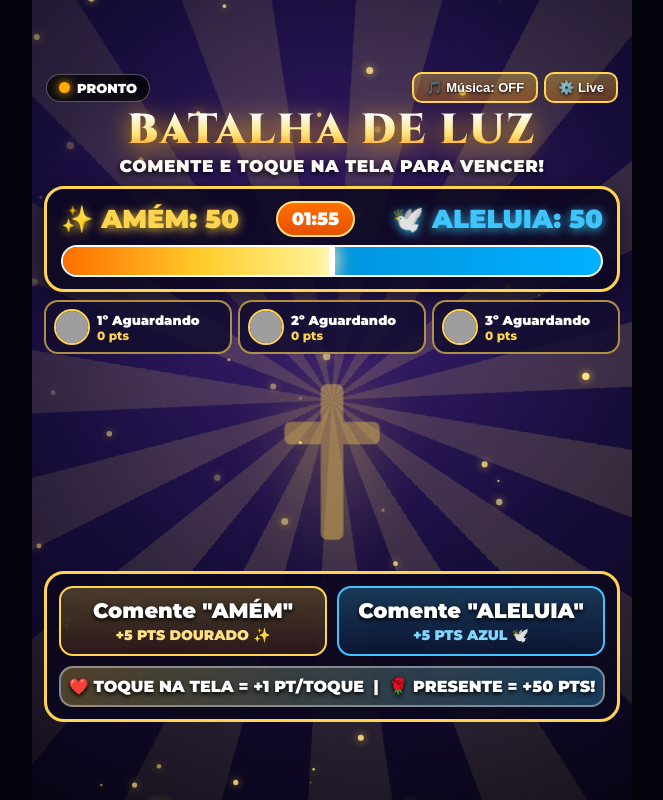
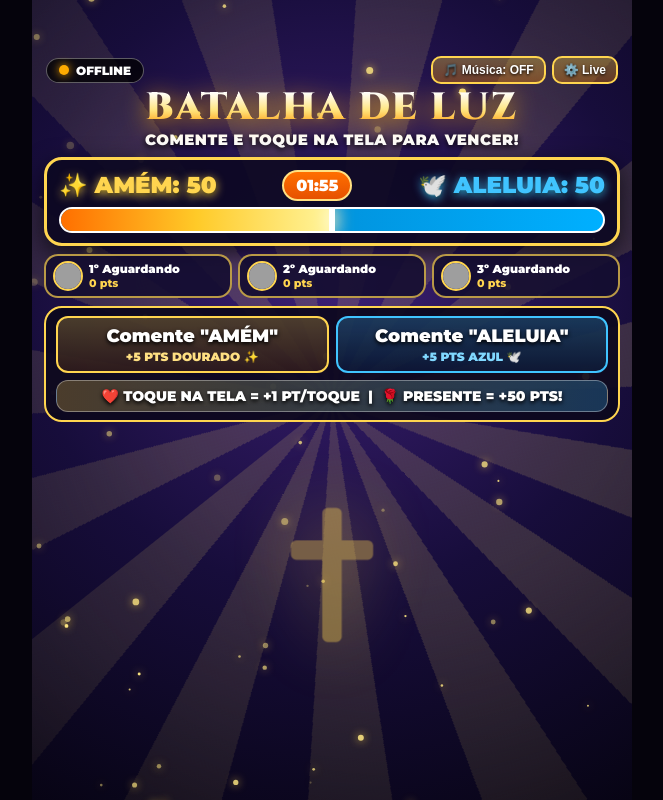
Before and after one commit to paginainsta32-bit/batalha-de-luz, a plain HTML site: page index.html in a window 1280 px wide. Shown: the whole page, without its empty margins (308-971 px from the left). Drawn offline with Linux system fonts and the light colour scheme; grey boxes are pictures that could not be loaded.

Commit message:
Refactor styles and add bottom-cta section
Updated styles for various elements, including padding, margin, and font sizes. Added new bottom-cta section for commands above the chat area.

```diff
--- a/index.html
+++ b/index.html
@@ -35,9 +35,9 @@
       overflow: hidden;
       display: flex;
       flex-direction: column;
-      justify-content: space-between;
-      padding-top: 68px;
-      padding-bottom: 72px;
+      justify-content: flex-start;
+      padding-top: 54px;
+      padding-bottom: 12px;
     }
 
     canvas#fx-canvas {
@@ -77,32 +77,33 @@
     .top-section {
       position: relative;
       z-index: 15;
-      padding: 4px 14px;
+      padding: 2px 14px;
       text-align: center;
+      flex-shrink: 0;
     }
 
     .status-bar {
       display: flex;
       justify-content: space-between;
       align-items: center;
-      margin-bottom: 6px;
+      margin-bottom: 4px;
     }
 
     .ws-badge {
       display: inline-flex;
       align-items: center;
       gap: 7px;
-      background: rgba(0, 0, 0, 0.7);
-      border: 1.5px solid rgba(255, 255, 255, 0.3);
-      padding: 5px 12px;
+      background: rgba(0, 0, 0, 0.75);
+      border: 1.5px solid rgba(255, 255, 255, 0.35);
+      padding: 4px 12px;
       border-radius: 999px;
-      font-size: 13px;
+      font-size: 12px;
       font-weight: 900;
     }
 
     .ws-dot {
-      width: 11px;
-      height: 11px;
+      width: 10px;
+      height: 10px;
       border-radius: 50%;
       background: #ffab00;
       box-shadow: 0 0 10px #ffab00;
@@ -121,9 +122,9 @@
       background: linear-gradient(180deg, rgba(255,215,64,0.35), rgba(255,143,0,0.35));
       border: 2px solid #ffd54f;
       color: #fff;
-      padding: 6px 12px;
+      padding: 5px 10px;
       border-radius: 10px;
-      font-size: 13px;
+      font-size: 12px;
       font-weight: 900;
       cursor: pointer;
       text-shadow: 0 1px 3px #000;
@@ -131,7 +132,7 @@
 
     .game-title {
       font-family: 'Cinzel', serif;
-      font-size: clamp(32px, 8.2vw, 42px);
+      font-size: clamp(28px, 7.6vw, 38px);
       font-weight: 900;
       letter-spacing: 2px;
       line-height: 1.05;
@@ -142,11 +143,11 @@
     }
 
     .subtitle {
-      font-size: clamp(14px, 3.8vw, 17px);
+      font-size: clamp(12.5px, 3.4vw, 15px);
       color: #fff;
       font-weight: 900;
-      letter-spacing: 0.6px;
-      margin-top: 3px;
+      letter-spacing: 0.5px;
+      margin-top: 2px;
       text-transform: uppercase;
       text-shadow: 0 2px 6px #000;
     }
@@ -155,39 +156,40 @@
     .tug-wrapper {
       position: relative;
       z-index: 15;
-      margin: 6px 12px;
-      background: rgba(13, 8, 34, 0.9);
+      margin: 6px 12px 4px;
+      background: rgba(13, 8, 34, 0.92);
       border: 3px solid #ffd54f;
-      border-radius: 20px;
-      padding: 12px 14px;
-      box-shadow: 0 10px 30px rgba(0, 0, 0, 0.7);
+      border-radius: 18px;
+      padding: 10px 12px;
+      box-shadow: 0 8px 25px rgba(0, 0, 0, 0.7);
+      flex-shrink: 0;
     }
 
     .scores-row {
       display: flex;
       justify-content: space-between;
       align-items: center;
-      margin-bottom: 8px;
+      margin-bottom: 6px;
       font-weight: 900;
     }
 
     .team-amen-label {
-      font-size: clamp(20px, 5.2vw, 26px);
+      font-size: clamp(17px, 4.6vw, 23px);
       color: #ffd54f;
       text-shadow: 0 2px 10px rgba(255, 213, 79, 0.9), 0 2px 3px #000;
     }
 
     .team-aleluia-label {
-      font-size: clamp(20px, 5.2vw, 26px);
+      font-size: clamp(17px, 4.6vw, 23px);
       color: #40c4ff;
       text-shadow: 0 2px 10px rgba(64, 196, 255, 0.9), 0 2px 3px #000;
     }
 
     .timer-pill {
       background: linear-gradient(180deg, #ff6f00, #e65100);
-      padding: 5px 14px;
+      padding: 4px 12px;
       border-radius: 999px;
-      font-size: 18px;
+      font-size: 16px;
       font-weight: 900;
       color: #fff;
       border: 2px solid #ffe082;
@@ -196,7 +198,7 @@
     .progress-track {
       position: relative;
       width: 100%;
-      height: 32px;
+      height: 26px;
       background: linear-gradient(90deg, #0277bd, #00b0ff);
       border-radius: 999px;
       overflow: hidden;
@@ -230,24 +232,25 @@
       display: flex;
       justify-content: space-between;
       gap: 6px;
-      margin: 2px 12px;
+      margin: 4px 12px;
+      flex-shrink: 0;
     }
 
     .mvp-card {
       flex: 1;
-      background: rgba(20, 14, 48, 0.88);
-      border: 2px solid rgba(255, 213, 79, 0.65);
+      background: rgba(20, 14, 48, 0.9);
+      border: 2px solid rgba(255, 213, 79, 0.7);
       border-radius: 14px;
-      padding: 7px 8px;
+      padding: 5px 7px;
       display: flex;
       align-items: center;
-      gap: 7px;
+      gap: 6px;
       min-width: 0;
     }
 
     .mvp-avatar {
-      width: 36px;
-      height: 36px;
+      width: 30px;
+      height: 30px;
       border-radius: 50%;
       border: 2px solid #ffd54f;
       object-fit: cover;
@@ -261,7 +264,7 @@
     }
 
     .mvp-name {
-      font-size: 13px;
+      font-size: 11.5px;
       font-weight: 900;
       white-space: nowrap;
       overflow: hidden;
@@ -270,12 +273,72 @@
     }
 
     .mvp-pts {
-      font-size: 12px;
+      font-size: 11px;
       color: #ffd54f;
       font-weight: 800;
     }
 
-    /* Arena Central */
+    /* Instruções Posicionadas na Parte Alta/Central (Acima do Chat do TikTok!) */
+    .bottom-cta {
+      position: relative;
+      z-index: 15;
+      margin: 4px 12px 2px;
+      background: rgba(12, 8, 30, 0.92);
+      border: 2.5px solid #ffd54f;
+      border-radius: 18px;
+      padding: 8px 10px;
+      display: grid;
+      grid-template-columns: 1fr 1fr;
+      gap: 7px;
+      flex-shrink: 0;
+    }
+
+    .cta-box {
+      border-radius: 12px;
+      padding: 7px 6px;
+      text-align: center;
+    }
+
+    .cta-box.amen {
+      border: 2px solid #ffd54f;
+      background: linear-gradient(180deg, rgba(255, 213, 79, 0.25), rgba(255, 143, 0, 0.12));
+    }
+
+    .cta-box.aleluia {
+      border: 2px solid #40c4ff;
+      background: linear-gradient(180deg, rgba(64, 196, 255, 0.25), rgba(2, 119, 189, 0.12));
+    }
+
+    .cta-cmd {
+      font-size: clamp(14px, 3.8vw, 18px);
+      font-weight: 900;
+      color: #fff;
+      text-shadow: 0 2px 4px #000;
+    }
+
+    .cta-desc {
+      font-size: 12px;
+      font-weight: 900;
+      color: #ffe082;
+      margin-top: 2px;
+    }
+
+    .cta-box.aleluia .cta-desc {
+      color: #80d8ff;
+    }
+
+    .cta-box.full {
+      grid-column: span 2;
+      background: linear-gradient(90deg, rgba(255, 213, 79, 0.25), rgba(64, 196, 255, 0.25));
+      border: 1.5px solid rgba(255, 255, 255, 0.35);
+      font-size: clamp(12px, 3.2vw, 14px);
+      font-weight: 900;
+      color: #fff;
+      padding: 6px;
+      text-shadow: 0 2px 4px #000;
+    }
+
+    /* Arena Central onde sobem os avatares */
     #arena {
       position: relative;
       z-index: 10;
@@ -286,7 +349,7 @@
 
     .center-cross-wrap {
       position: absolute;
-      top: 50%;
+      top: 42%;
       left: 50%;
       transform: translate(-50%, -50%);
       pointer-events: none;
@@ -294,10 +357,10 @@
     }
 
     .center-cross {
-      width: 120px;
-      height: 170px;
+      width: 105px;
+      height: 145px;
       filter: drop-shadow(0 0 35px rgba(255, 213, 79, 0.95));
-      opacity: 0.45;
+      opacity: 0.4;
     }
 
     @keyframes pulseCross {
@@ -308,18 +371,18 @@
     /* Orbe do Seguidor */
     .follower-orb {
       position: absolute;
-      bottom: 0;
+      bottom: 10px;
       display: flex;
       flex-direction: column;
       align-items: center;
       pointer-events: none;
-      animation: floatUp 3.6s cubic-bezier(0.16, 1, 0.3, 1) forwards;
+      animation: floatUp 3.4s cubic-bezier(0.16, 1, 0.3, 1) forwards;
       z-index: 12;
     }
 
     .follower-orb img {
-      width: 68px;
-      height: 68px;
+      width: 62px;
+      height: 62px;
       border-radius: 50%;
       border: 4px solid #ffd54f;
       box-shadow: 0 0 24px rgba(255, 213, 79, 1);
@@ -333,19 +396,19 @@
     }
 
     .follower-orb.gift img {
-      width: 96px;
-      height: 96px;
+      width: 88px;
+      height: 88px;
       border-width: 5px;
       box-shadow: 0 0 38px #fff, 0 0 55px #ffd54f;
     }
 
     .orb-tag {
-      margin-top: 5px;
+      margin-top: 4px;
       background: rgba(10, 6, 26, 0.95);
       border: 2.5px solid #ffd54f;
-      padding: 5px 12px;
+      padding: 4px 11px;
       border-radius: 12px;
-      font-size: 16px;
+      font-size: 14px;
       font-weight: 900;
       white-space: nowrap;
       color: #fff;
@@ -357,10 +420,10 @@
     }
 
     @keyframes floatUp {
-      0% { transform: translateY(30px) scale(0.5); opacity: 0; }
-      14% { transform: translateY(-30px) scale(1.06); opacity: 1; }
+      0% { transform: translateY(20px) scale(0.5); opacity: 0; }
+      14% { transform: translateY(-20px) scale(1.06); opacity: 1; }
       85% { opacity: 1; }
-      100% { transform: translateY(-430px) scale(0.95); opacity: 0; }
+      100% { transform: translateY(-320px) scale(0.95); opacity: 0; }
     }
 
     /* Banner de Presente */
@@ -372,8 +435,8 @@
       z-index: 25;
       background: linear-gradient(135deg, #ffd54f 0%, #ff8f00 100%);
       color: #140900;
-      padding: 16px 22px;
-      border-radius: 24px;
+      padding: 14px 20px;
+      border-radius: 22px;
       border: 4px solid #fff;
       box-shadow: 0 0 50px rgba(255, 213, 79, 1);
       text-align: center;
@@ -389,74 +452,15 @@
     }
 
     #gift-banner h3 {
-      font-size: 22px;
+      font-size: 20px;
       font-weight: 900;
       text-transform: uppercase;
     }
 
     #gift-banner p {
-      font-size: 18px;
+      font-size: 16px;
       font-weight: 900;
       margin-top: 4px;
-    }
-
-    /* Instruções Inferiores Grandes */
-    .bottom-cta {
-      position: relative;
-      z-index: 15;
-      margin: 0 12px 6px;
-      background: rgba(12, 8, 30, 0.94);
-      border: 3px solid #ffd54f;
-      border-radius: 20px;
-      padding: 12px;
-      display: grid;
-      grid-template-columns: 1fr 1fr;
-      gap: 10px;
-    }
-
-    .cta-box {
-      border-radius: 14px;
-      padding: 10px 8px;
-      text-align: center;
-    }
-
-    .cta-box.amen {
-      border: 2.5px solid #ffd54f;
-      background: linear-gradient(180deg, rgba(255, 213, 79, 0.25), rgba(255, 143, 0, 0.12));
-    }
-
-    .cta-box.aleluia {
-      border: 2.5px solid #40c4ff;
-      background: linear-gradient(180deg, rgba(64, 196, 255, 0.25), rgba(2, 119, 189, 0.12));
-    }
-
-    .cta-cmd {
-      font-size: clamp(17px, 4.4vw, 21px);
-      font-weight: 900;
-      color: #fff;
-      text-shadow: 0 2px 4px #000;
-    }
-
-    .cta-desc {
-      font-size: 14px;
-      font-weight: 900;
-      color: #ffe082;
-      margin-top: 3px;
-    }
-
-    .cta-box.aleluia .cta-desc {
-      color: #80d8ff;
-    }
-
-    .cta-box.full {
-      grid-column: span 2;
-      background: linear-gradient(90deg, rgba(255, 213, 79, 0.28), rgba(64, 196, 255, 0.28));
-      border: 2px solid rgba(255, 255, 255, 0.4);
-      font-size: clamp(14px, 3.8vw, 16px);
-      font-weight: 900;
-      color: #fff;
-      padding: 9px 6px;
-      text-shadow: 0 2px 4px #000;
     }
 
     /* Modal */
@@ -549,7 +553,7 @@
 
     #victory-overlay h2 {
       font-family: 'Cinzel', serif;
-      font-size: 38px;
+      font-size: 36px;
       color: #ffd54f;
       text-shadow: 0 0 30px rgba(255, 213, 79, 1);
       margin-bottom: 12px;
@@ -565,7 +569,7 @@
       <div class="status-bar">
         <div class="ws-badge">
           <span class="ws-dot" id="ws-dot"></span>
-          <span id="ws-status">PRONTO</span>
+          <span id="ws-status">CONECTANDO...</span>
         </div>
         <div class="hud-actions">
           <button class="hud-btn" id="music-btn" onclick="toggleMusic()">🎵 Música: OFF</button>
@@ -613,6 +617,21 @@
       </div>
     </div>
 
+    <!-- Comandos Visíveis Acima da Área do Chat -->
+    <div class="bottom-cta">
+      <div class="cta-box amen">
+        <div class="cta-cmd">Comente "AMÉM"</div>
+        <div class="cta-desc">+5 PTS DOURADO ✨</div>
+      </div>
+      <div class="cta-box aleluia">
+        <div class="cta-cmd">Comente "ALELUIA"</div>
+        <div class="cta-desc">+5 PTS AZUL 🕊️</div>
+      </div>
+      <div class="cta-box full">
+        ❤️ TOQUE NA TELA = +1 PT/TOQUE &nbsp;|&nbsp; 🌹 PRESENTE = +50 PTS!
+      </div>
+    </div>
+
     <div id="arena">
       <div class="center-cross-wrap">
         <svg class="center-cross" viewBox="0 0 100 140" fill="#ffd54f">
@@ -627,20 +646,6 @@
       </div>
     </div>
 
-    <div class="bottom-cta">
-      <div class="cta-box amen">
-        <div class="cta-cmd">Comente "AMÉM"</div>
-        <div class="cta-desc">+5 PTS DOURADO ✨</div>
-      </div>
-      <div class="cta-box aleluia">
-        <div class="cta-cmd">Comente "ALELUIA"</div>
-        <div class="cta-desc">+5 PTS AZUL 🕊️</div>
-      </div>
-      <div class="cta-box full">
-        ❤️ TOQUE NA TELA = +1 PT/TOQUE &nbsp;|&nbsp; 🌹 PRESENTE = +50 PTS!
-      </div>
-    </div>
-
     <div id="victory-overlay">
       <h2 id="victory-title">VITÓRIA DO AMÉM!</h2>
       <p style="color:#fff; font-size:20px; font-weight:800;">Que a paz e a alegria estejam com todos!</p>
@@ -652,7 +657,7 @@
 
       <div class="input-group">
         <label>URL WebSocket (Render):</label>
-        <input type="text" id="ws-url-input" placeholder="wss://ponte-tiktok.onrender.com" />
+        <input type="text" id="ws-url-input" placeholder="wss://ponte-tiktok-yfrh.onrender.com" />
       </div>
       <button class="btn-primary" onclick="saveAndConnect()">Salvar e Conectar</button>
 
@@ -677,7 +682,7 @@
     let scoreAleluia = 50;
     let roundSeconds = 120;
     let leaderboard = {};
-    let userTeams = {}; // Memória do time escolhido por cada seguidor
+    let userTeams = {};
     let simInterval = null;
     let ws = null;
 
@@ -902,7 +907,7 @@
       playChime(isGift ? 880 : (team === 'amen' ? 587.33 : 659.25), isGift ? 0.7 : 0.35);
 
       if (isGift) showGiftBanner(name, text, points, team);
-      setTimeout(() => orb.remove(), 3600);
+      setTimeout(() => orb.remove(), 3400);
     }
 
     let bannerTimeout = null;
@@ -1055,11 +1060,10 @@
     }
 
     window.addEventListener('DOMContentLoaded', () => {
-      const savedUrl = localStorage.getItem('tiktok_ws_url');
-      if (savedUrl) {
-        document.getElementById('ws-url-input').value = savedUrl;
-        connectWebSocket(savedUrl);
-      }
+      const defaultUrl = 'wss://ponte-tiktok-yfrh.onrender.com';
+      const savedUrl = localStorage.getItem('tiktok_ws_url') || defaultUrl;
+      document.getElementById('ws-url-input').value = savedUrl;
+      connectWebSocket(savedUrl);
     });
   </script>
 </body>
```
